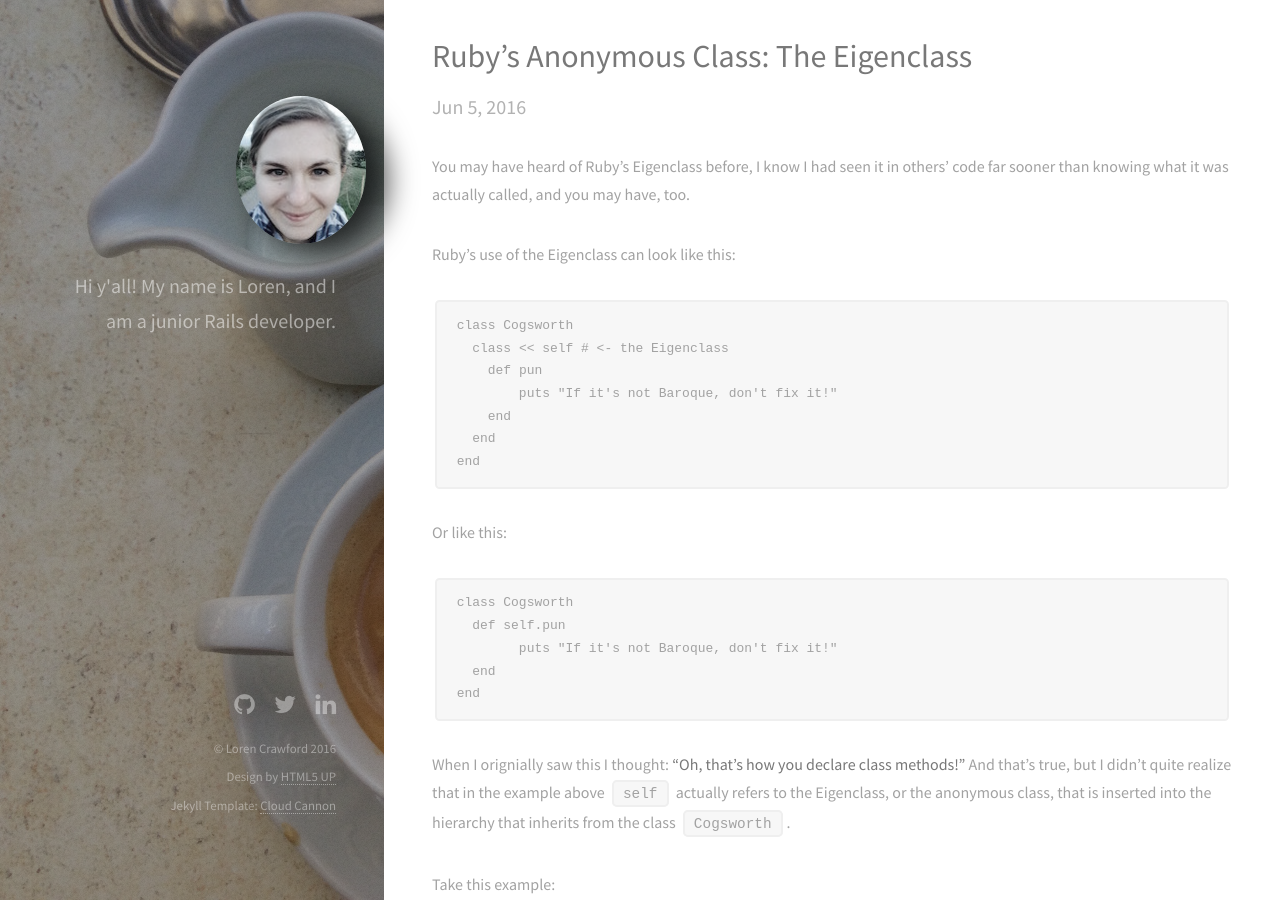
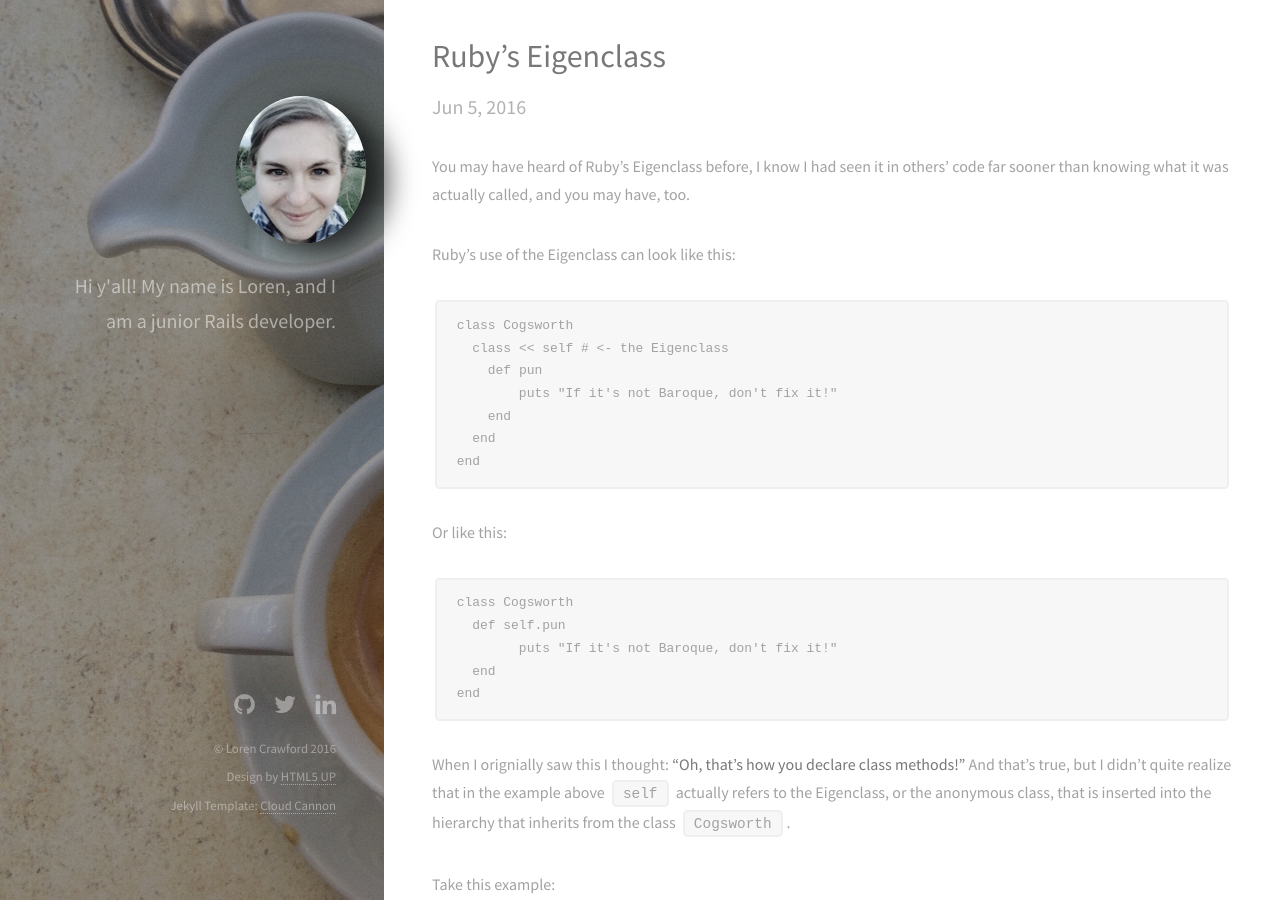
Before and after one commit to Locrawfish/Locrawfish.github.io, a Jekyll site: the page built from _posts/2016-06-05-rubys-eigenclass.md, in a window 1280 px wide and 900 px high. Built offline with Jekyll 4.4.1, drawn with Linux system fonts in a browser that asks for light colours.

Commit message:
Edit post title

````diff
--- a/_posts/2016-06-05-rubys-eigenclass.md
+++ b/_posts/2016-06-05-rubys-eigenclass.md
@@ -1,6 +1,6 @@
 ---
 layout: post
-title:  "Ruby’s Anonymous Class: The Eigenclass"
+title:  "Ruby’s Eigenclass"
 date:   2016-06-05 19:00:35 -0400
 categories:
 ---
@@ -76,7 +76,7 @@ Cogsworth.advice 	# => "Well, there's the usual things: flowers..., chocolates..
 Cogsworth.pun		# => "If it's not Baroque, don't fix it!"
 
 ```
-As you can see instead of getting a `NoMethodError` , I'm able to access the `pun` method when I call it on `Cogsworth`. If it were truly private, I would not have been able to get the result. The reason for this is because the `private` method can only be used for *instance methods*.
+As you can see instead of getting a `NoMethodError`, I'm able to access the `pun` method when I call it on `Cogsworth`. If it were truly private, I would not have been able to get the result. The reason for this is because the `private` method can only be used for *instance methods*.
 
 ### This begs the question: how can you make a class method private?
 ![](http://i.giphy.com/xT9DPFPfULYJHHrqN2.gif)
````
